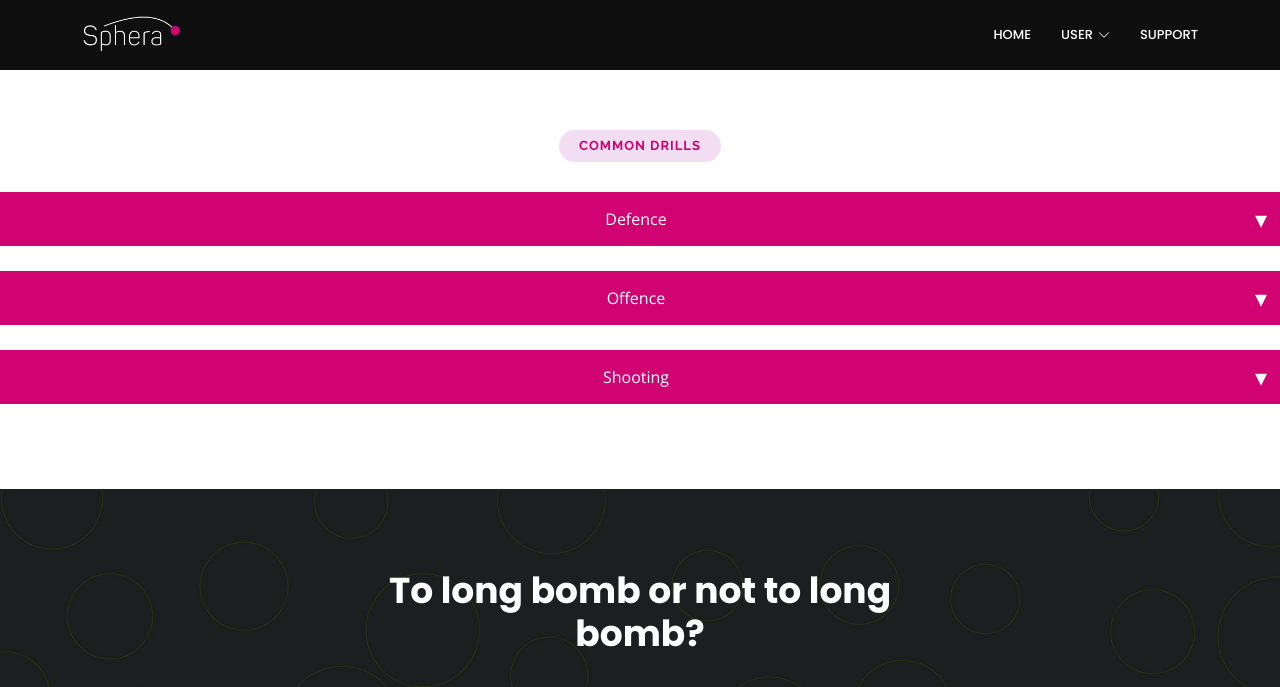
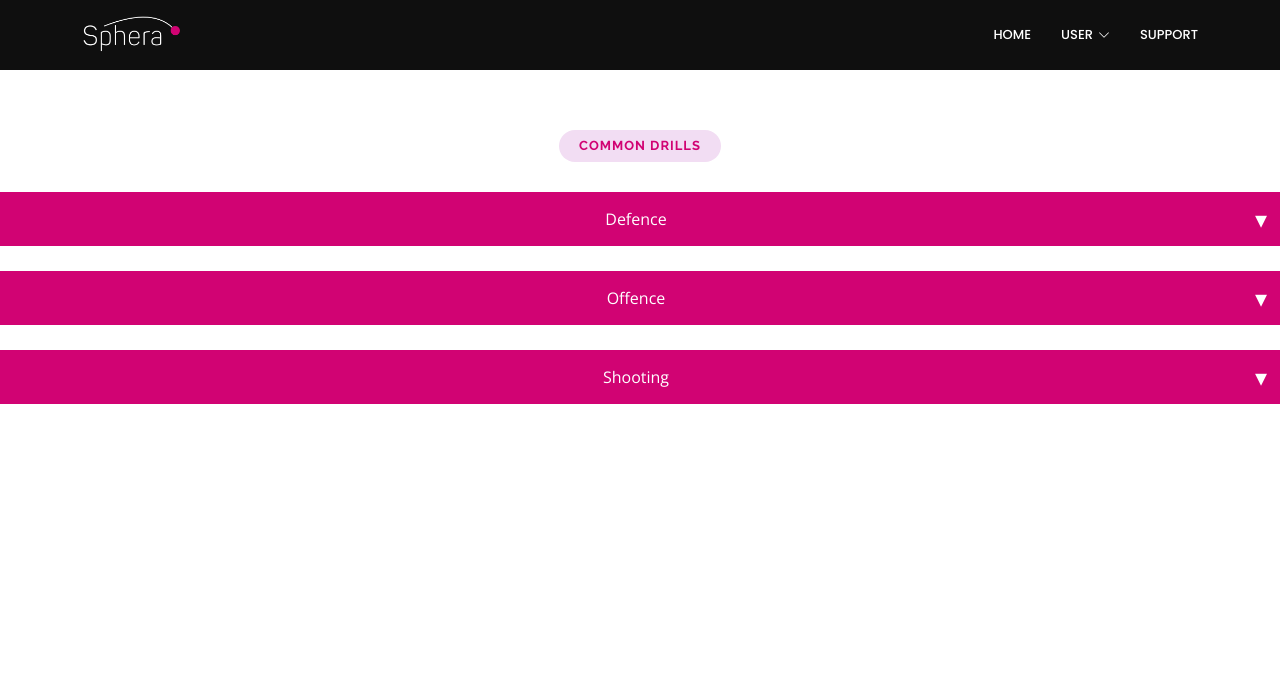
Before and after one commit to bu5to/SOFT7003-G2, a Flask app: page /techniques in a window 1280 px wide. Shown: the top 687 px of the page. Run offline with Flask 2, Linux system fonts and the light colour scheme; some libraries are stand-ins or nearby versions.

Commit message:
resizing drill page
resizing of sections in the common drills page

```diff
--- a/static/css/style.css
+++ b/static/css/style.css
@@ -1603,6 +1603,9 @@ section {
 }
 
 /*Common techniques page*/
+.tech-containers{
+  margin-bottom: 200px;
+}
 .tech-accordion-button{
   width: 100%;
   display: block;
@@ -1631,6 +1634,7 @@ section {
 }
 .tech-accordion-content{
   padding: 0 15px;
+  margin-bottom: 30px;
   font-family: "Open sans", sans-serif;
   background-color: white;
   display: none;
--- a/templates/techniques.html
+++ b/templates/techniques.html
@@ -2,7 +2,7 @@
 {% block title %}common-training-techniques{% endblock %}
 
 {% block content %}
-    <section class="tech-cotnainers">
+    <section class="tech-containers">
         <div class="section-title">
             <h2>Common Drills</h2>
         </div>
```
